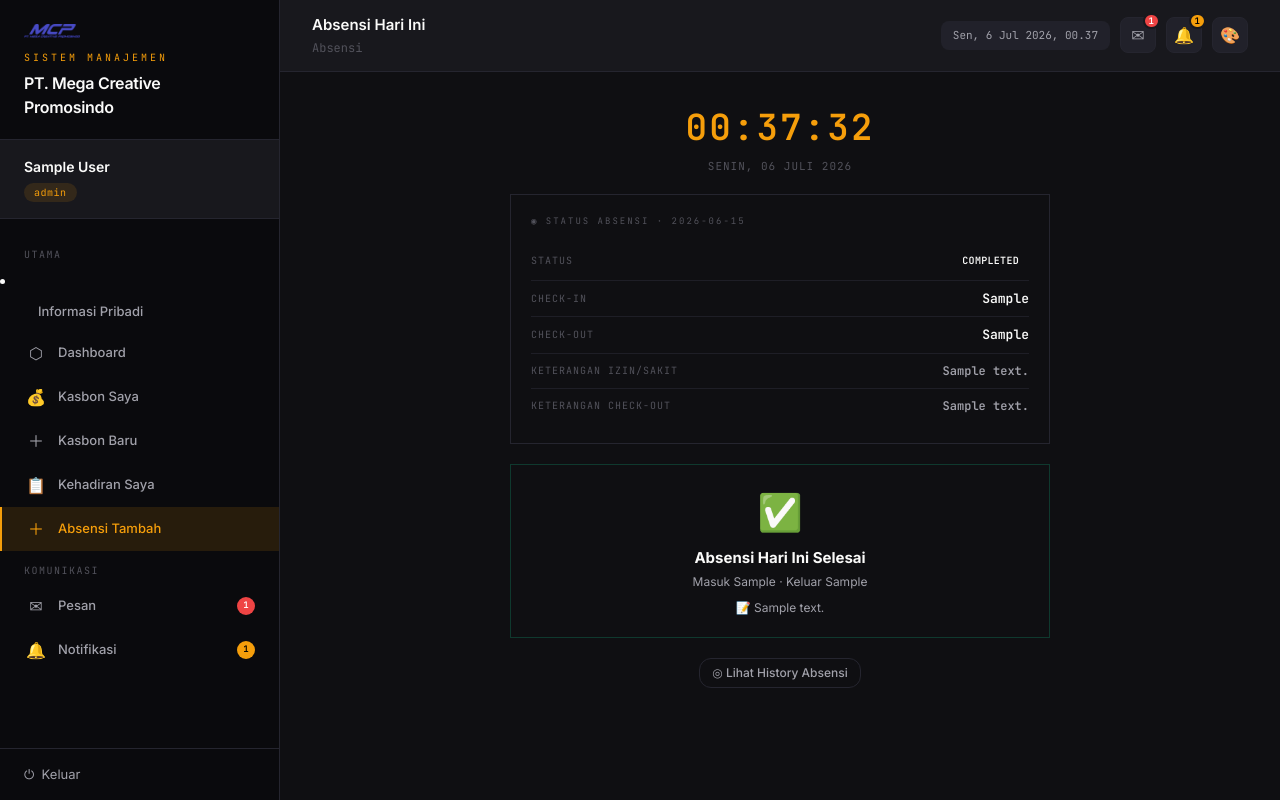
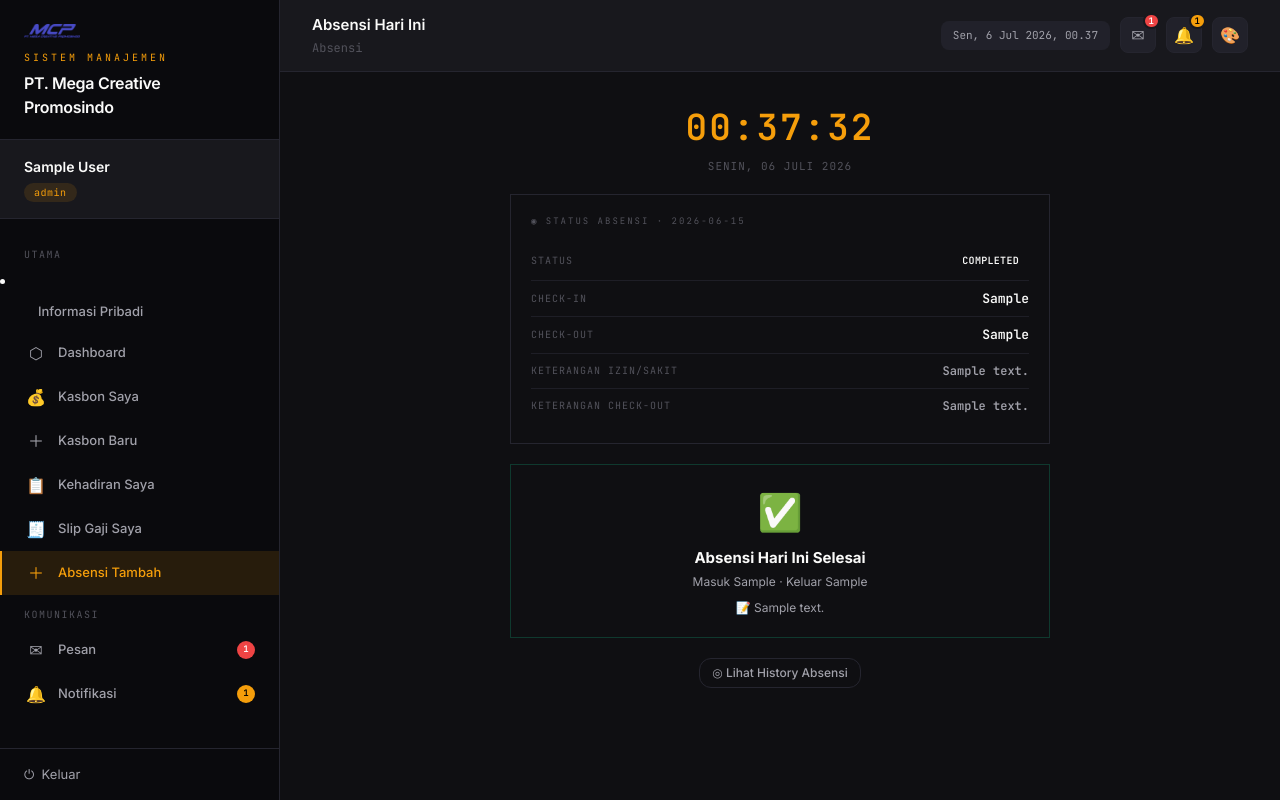
Before and after one commit to volthz001/mcp-hris, a Flask app: page /absensi/tambah in a window 1280 px wide. Run offline with Flask 3, Linux system fonts and the light colour scheme; the visitor is signed in with stand-in values (Sample User, id 1); a database or web service that is not in the repository returns one stand-in record (values such as "Sample title"); some libraries are stand-ins or nearby versions.

```diff
--- a/templates/base.html
+++ b/templates/base.html
@@ -662,6 +662,11 @@
     <span class="nav-icon">📋</span><span class="nav-label">Kehadiran Saya</span>
   </a>
 </div>
+    <div class="nav-item">
+  <a href="{{ url_for('payroll.my_slips') }}" class="{% if request.endpoint == 'payroll.my_slips' %}active{% endif %}">
+    <span class="nav-icon">🧾</span><span class="nav-label">Slip Gaji Saya</span>
+  </a>
+</div>
 {% if session.role in ['VP'] %}
     <div class="nav-item">
       <a href="/absensi" class="{% if 'absensi' in request.endpoint and request.endpoint not in ['absensi_tambah','absensi_form'] %}active{% endif %}">
@@ -672,6 +677,11 @@
     <div class="nav-item">
       <a href="/kasbon" class="{% if 'kasbon' in request.endpoint and request.endpoint not in ['kasbon_tambah','kasbon_edit'] %}active{% endif %}">
         <span class="nav-icon">◈</span><span class="nav-label">Kasbon</span>
+      </a>
+    </div>
+    <div class="nav-item">
+      <a href="{{ url_for('payroll.index') }}" class="{% if 'payroll' in request.endpoint %}active{% endif %}">
+        <span class="nav-icon">💵</span><span class="nav-label">Payroll</span>
       </a>
     </div>
     <div class="nav-section-title">Analitik</div>
```
